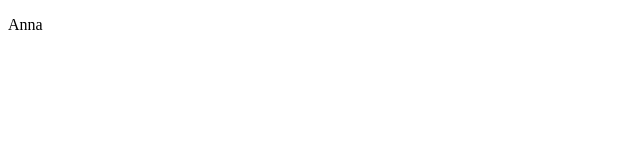
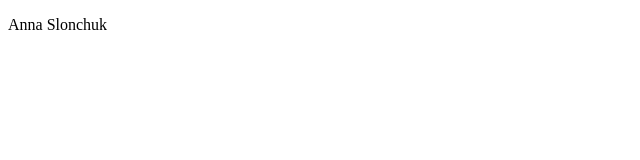
Before and after one commit to aeinelle/Hillel_branch_rep, a plain HTML site: page index.html in a window 1280 px wide. Shown: the full height of the page, 0-640 px from the left. Drawn offline with Linux system fonts and the light colour scheme.

Commit message:
add new branch

```diff
--- a/index.html
+++ b/index.html
@@ -6,6 +6,6 @@
     <title>Document</title>
 </head>
 <body>
-    <p>Anna</p>
+    <p>Anna Slonchuk</p>
 </body>
 </html>
```
